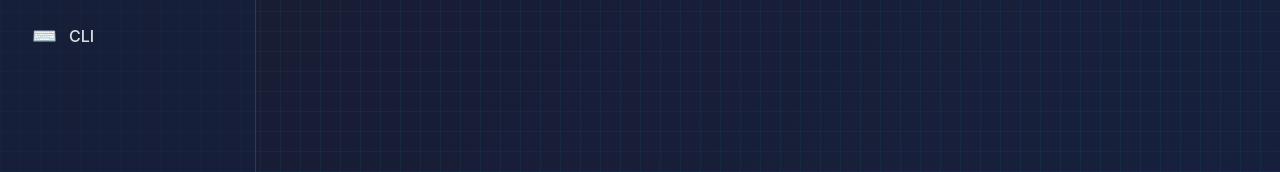
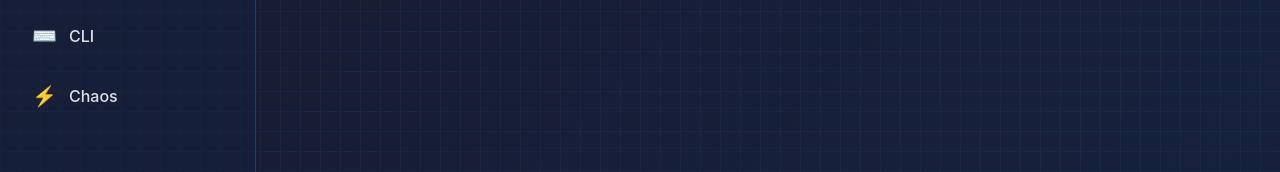
Before and after one commit to metacogna-lab/sentinel-orchestrator-rs, a React (Vite) app in the folder frontend/: page / in a window 1280 px wide. Shown: the part 509-681 px from the top of the page. Built offline with nearby package versions, Linux system fonts and the light colour scheme.

Commit message:
feat(frontend): Add Chaos Generator to sidebar and routing
- Add Chaos route to App.tsx routing
- Add Chaos to sidebar navigation with ⚡ icon
- Export Chaos view from views/index.ts
- Ready for production use

```diff
--- a/frontend/src/App.tsx
+++ b/frontend/src/App.tsx
@@ -18,6 +18,7 @@ const Memory = lazy(() => import('./views/Memory').then((m) => ({ default: m.Mem
 const Config = lazy(() => import('./views/Config').then((m) => ({ default: m.Config })));
 const Docs = lazy(() => import('./views/Docs').then((m) => ({ default: m.Docs })));
 const CLI = lazy(() => import('./views/CLI').then((m) => ({ default: m.CLI })));
+const Chaos = lazy(() => import('./views/Chaos').then((m) => ({ default: m.Chaos })));
 
 function App() {
   return (
@@ -40,6 +41,7 @@ function App() {
               <Route path="/config" element={<Config />} />
               <Route path="/docs" element={<Docs />} />
               <Route path="/cli" element={<CLI />} />
+              <Route path="/chaos" element={<Chaos />} />
             </Routes>
           </Suspense>
         </Layout>
--- a/frontend/src/components/layout/Sidebar.tsx
+++ b/frontend/src/components/layout/Sidebar.tsx
@@ -15,6 +15,7 @@ const navigation = [
   { name: 'Config', href: '/config', icon: '⚙️' },
   { name: 'Docs', href: '/docs', icon: '📚' },
   { name: 'CLI', href: '/cli', icon: '⌨️' },
+  { name: 'Chaos', href: '/chaos', icon: '⚡' },
 ];
 
 export function Sidebar() {
--- a/frontend/src/views/index.ts
+++ b/frontend/src/views/index.ts
@@ -6,3 +6,4 @@ export { Memory } from './Memory';
 export { Config } from './Config';
 export { Docs } from './Docs';
 export { CLI } from './CLI';
+export { Chaos } from './Chaos';
```
